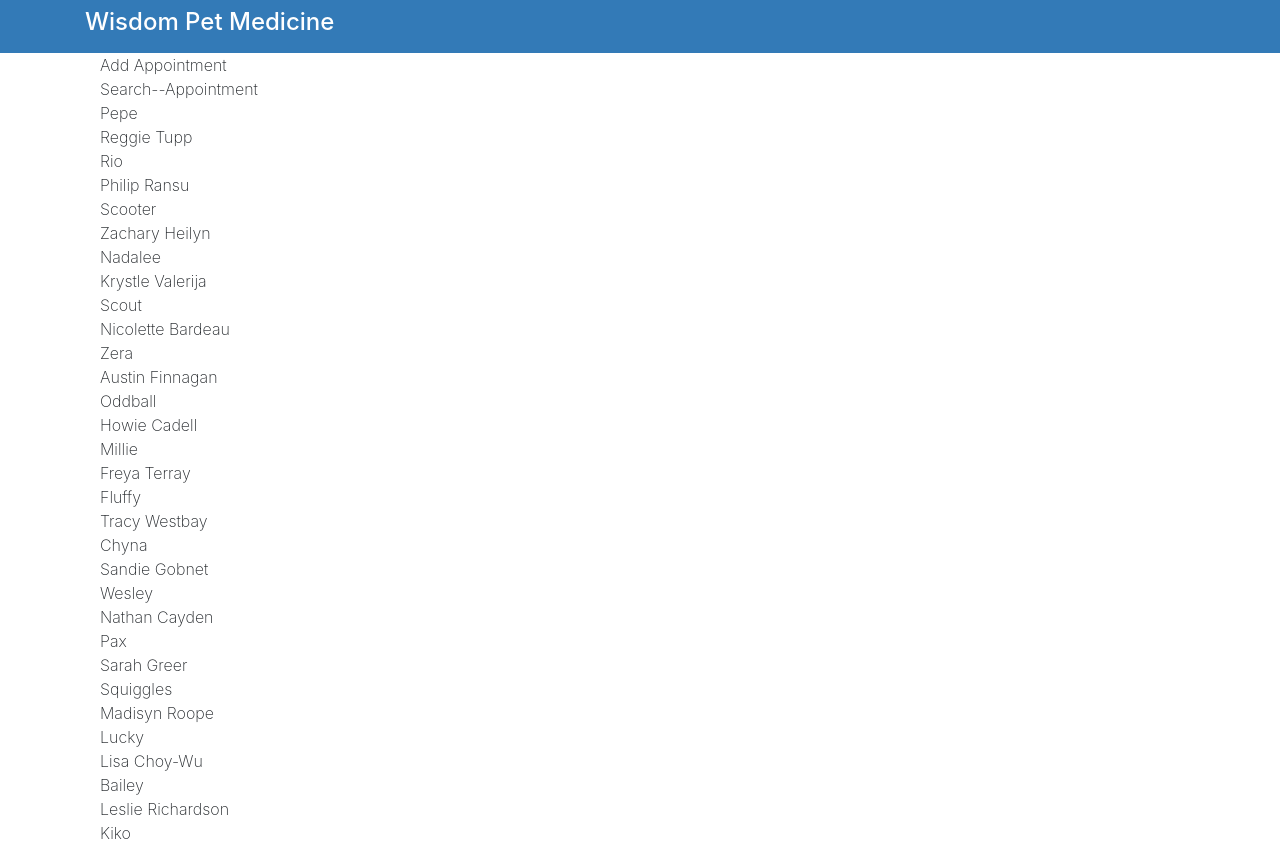
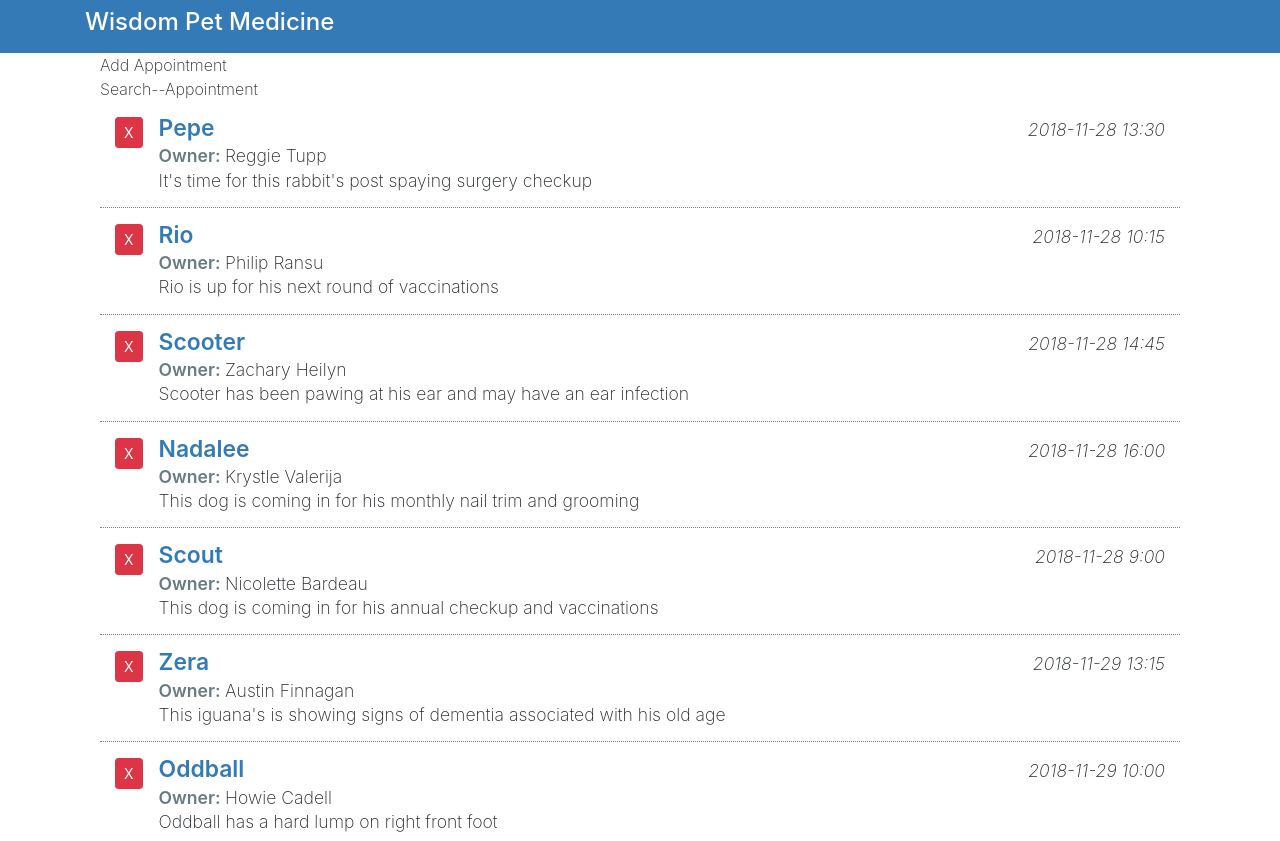
Before and after one commit to tazbir/react-app-demo, a React (Create React App) app: page / in a window 1280 px wide. Shown: the top 841 px of the page. Built offline with nearby package versions, Linux system fonts and the light colour scheme.

Commit message:
using template within a template

```diff
--- a/src/components/ListAppointments.js
+++ b/src/components/ListAppointments.js
@@ -1,15 +1,32 @@
-import React, {Component} from 'react';
+import React, { Component } from 'react';
 
-class ListAppointments extends Component{
-    render(){
-        const listItems= this.props.appointments.map(item=>(
-            <div>
-                <div>{item.petName}</div>
-                <div>{item.ownerName}</div>
+class ListAppointments extends Component {
+    render() {
+        return (
+            <div className="appointment-list item-list mb-3">
+
+                {this.props.appointments.map(item => (
+                    <div className="pet-item col media py-3">
+                        <div className="mr-3">
+                            <button className="pet-delete btn btn-sm btn-danger">X</button>
+                        </div>
+                        <div className="pet-info media-body">
+                            <div className="pet-head d-flex">
+                                <span className="pet-name">{item.petName}</span>
+                                <span className="apt-date ml-auto">{item.aptDate}</span>
+                            </div>
+
+                            <div className="owner-name">
+                                <span className="label-item">Owner: </span>
+                                <span>{item.ownerName}</span>
+                            </div>
+                            <div className="apt-notes">{item.aptNotes}</div>
+                        </div>
+                    </div>
+                ))}
+
             </div>
-
-          ));
-        return <div>{listItems}</div>;
+        );
     }
 }
 
--- a/src/css/App.css
+++ b/src/css/App.css
@@ -1,38 +1,45 @@
-.App {
-  text-align: center;
+.add-appointment .card-body {
+  display: none;
 }
 
-.App-logo {
-  height: 40vmin;
-  pointer-events: none;
+.apt-addheading {
+  cursor: pointer;
+  user-select: none;
 }
 
-@media (prefers-reduced-motion: no-preference) {
-  .App-logo {
-    animation: App-logo-spin infinite 20s linear;
-  }
+.appointment-list {
+  font-size: 1.1em;
 }
 
-.App-header {
-  background-color: #282c34;
-  min-height: 100vh;
-  display: flex;
-  flex-direction: column;
-  align-items: center;
-  justify-content: center;
-  font-size: calc(10px + 2vmin);
-  color: white;
+.appointment-list .pet-item {
+  border-bottom: 1px dotted gray;
 }
 
-.App-link {
-  color: #61dafb;
+.appointment-list .pet-item:last-child {
+  border-bottom: none;
 }
 
-@keyframes App-logo-spin {
-  from {
-    transform: rotate(0deg);
-  }
-  to {
-    transform: rotate(360deg);
-  }
+.appointment-list .pet-name {
+  font-weight: 600;
+  color: #337ab7;
+  font-size: 1.3em;
+  line-height: 100%;
 }
+
+.appointment-list .label-item {
+  font-weight: 600;
+  color: #667b82;
+}
+
+.appointment-list .apt-date {
+  font-style: italic;
+}
+
+.appointment-list .apt-notes {
+  line-height: 120%;
+}
+
+.dropdown-item.active,
+.dropdown-item:active {
+  background-color: #a9aeb2;
+}
```
